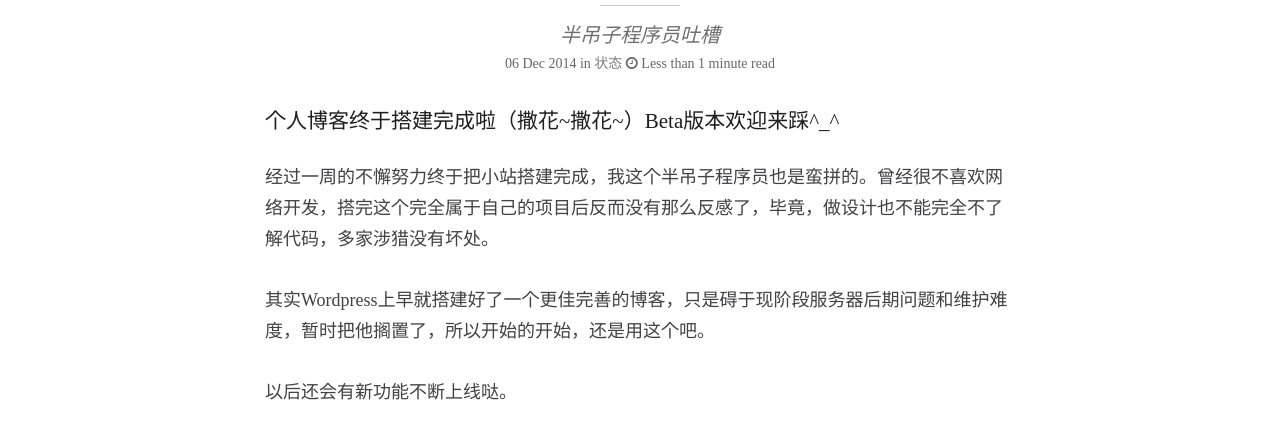
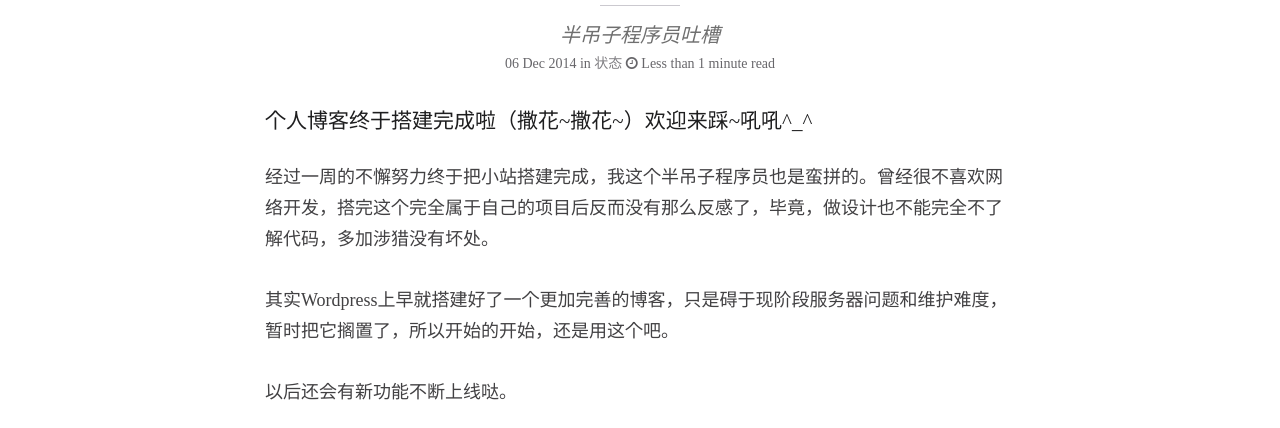
Before and after one commit to Boukyaku/Westside, a Jekyll site: the page built from _posts/2014-12-06-建站状态.md, in a window 1280 px wide. Shown: the part 692-1120 px from the top of the page. Built offline with Jekyll 4.4.1, drawn with Linux system fonts in a browser that asks for light colours; nearby versions of some CDN libraries; comment, search, counter and statistics services are not loaded.

Commit message:
bug fixes 3.1

```diff
--- a/_posts/2014-12-06-建站状态.md
+++ b/_posts/2014-12-06-建站状态.md
@@ -9,10 +9,10 @@ imagefeature: default_bg.jpg
 comments: true
 mathjax:
 ---
-个人博客终于搭建完成啦（撒花~撒花~）Beta版本欢迎来踩^_^
+个人博客终于搭建完成啦（撒花~撒花~）欢迎来踩~吼吼^_^
 
-经过一周的不懈努力终于把小站搭建完成，我这个半吊子程序员也是蛮拼的。曾经很不喜欢网络开发，搭完这个完全属于自己的项目后反而没有那么反感了，毕竟，做设计也不能完全不了解代码，多家涉猎没有坏处。
+经过一周的不懈努力终于把小站搭建完成，我这个半吊子程序员也是蛮拼的。曾经很不喜欢网络开发，搭完这个完全属于自己的项目后反而没有那么反感了，毕竟，做设计也不能完全不了解代码，多加涉猎没有坏处。
 
-其实Wordpress上早就搭建好了一个更佳完善的博客，只是碍于现阶段服务器后期问题和维护难度，暂时把他搁置了，所以开始的开始，还是用这个吧。
+其实Wordpress上早就搭建好了一个更加完善的博客，只是碍于现阶段服务器问题和维护难度，暂时把它搁置了，所以开始的开始，还是用这个吧。
 
 以后还会有新功能不断上线哒。
```
Also changed, not shown: _posts/2014-10-22-锤子.md (+1 -1 lines), _posts/2014-11-19-Doudles-for-SkyLab.md (+2 -2 lines), images/gallery1/Photo_1m.jpg, images/gallery1/Photo_9.jpg (deleted).
